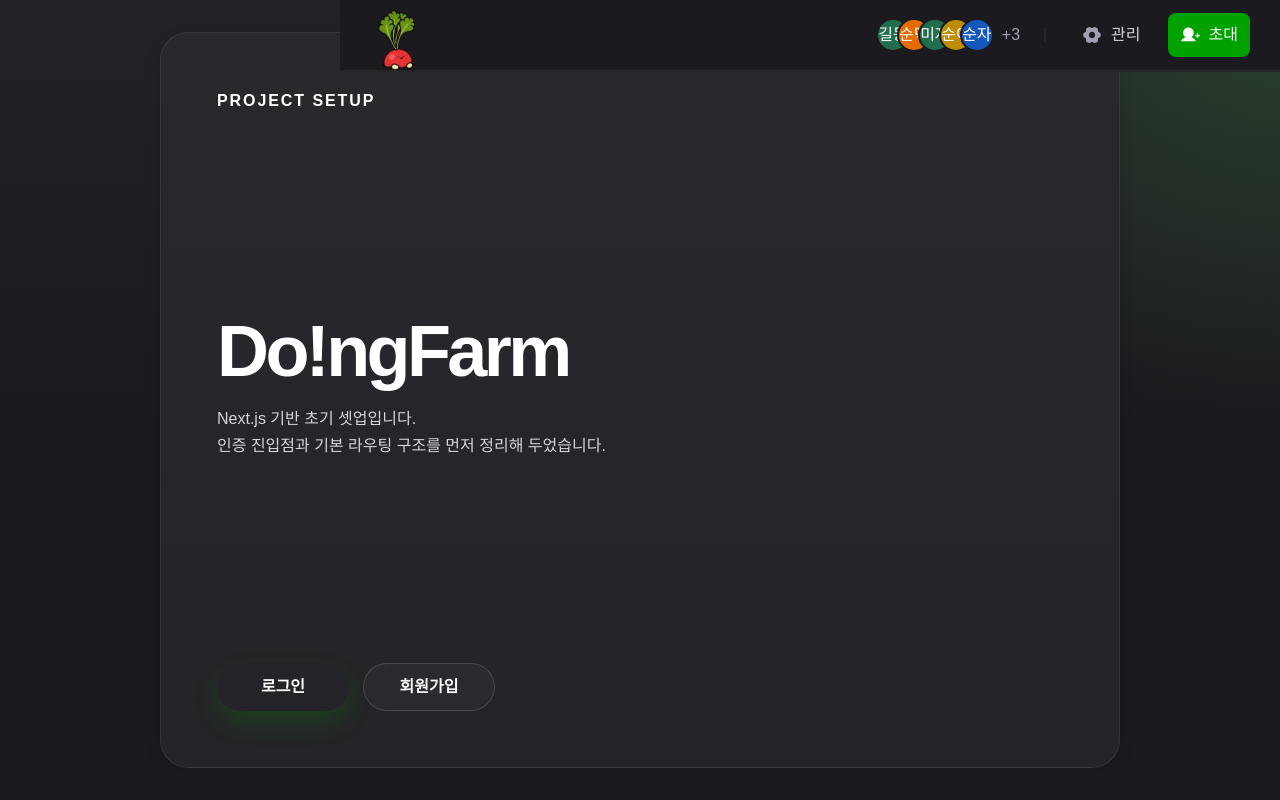
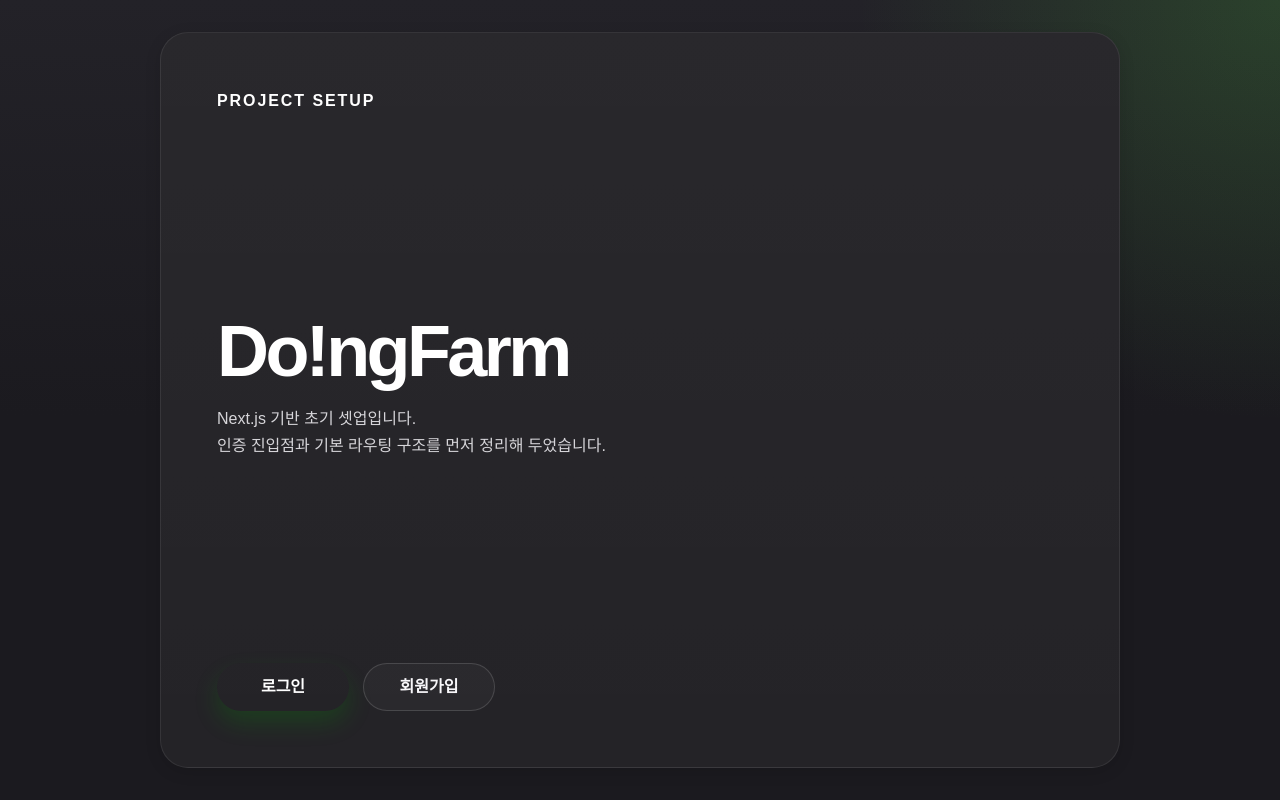
Before and after one commit to douk9909/DoingFarm, a Next.js app: page / in a window 1280 px wide. Built offline with nearby package versions, Linux system fonts and the light colour scheme.

Commit message:
chore: 테스트 화면 제거

```diff
--- a/src/app/page.tsx
+++ b/src/app/page.tsx
@@ -1,15 +1,12 @@
 import Link from 'next/link';
 import { PATH } from '@/lib/constants/path';
 import styles from './page.module.css';
-import Navbar from '@/components/layout/navbar/Navbar';
 
 export default function LandingPage() {
   return (
     <div className={styles.page}>
       <main className={styles.main}>
         <p className={styles.eyebrow}>Project Setup</p>
-
-        <Navbar />
 
         <section className={styles.intro}>
           <h1>Do!ngFarm</h1>
```
